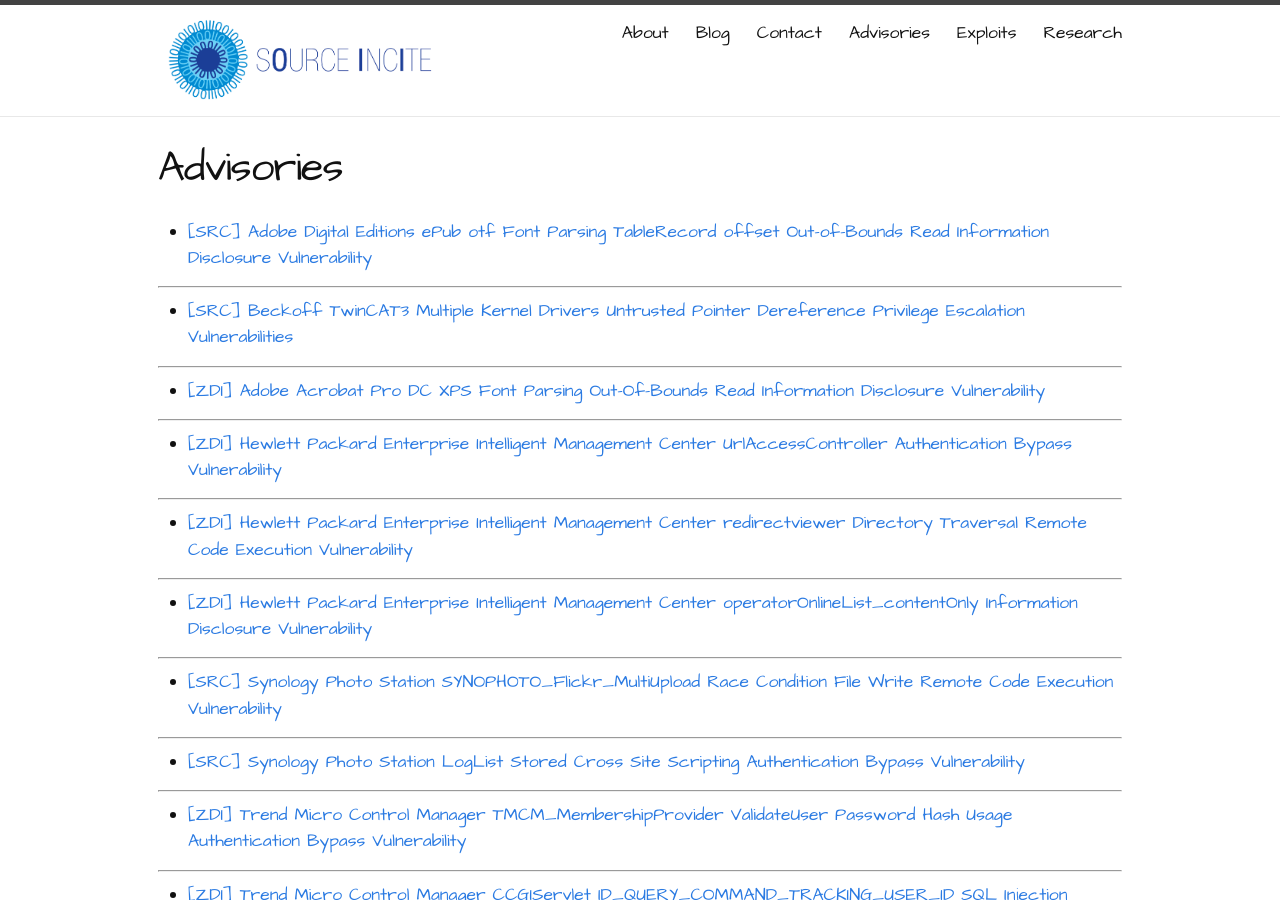
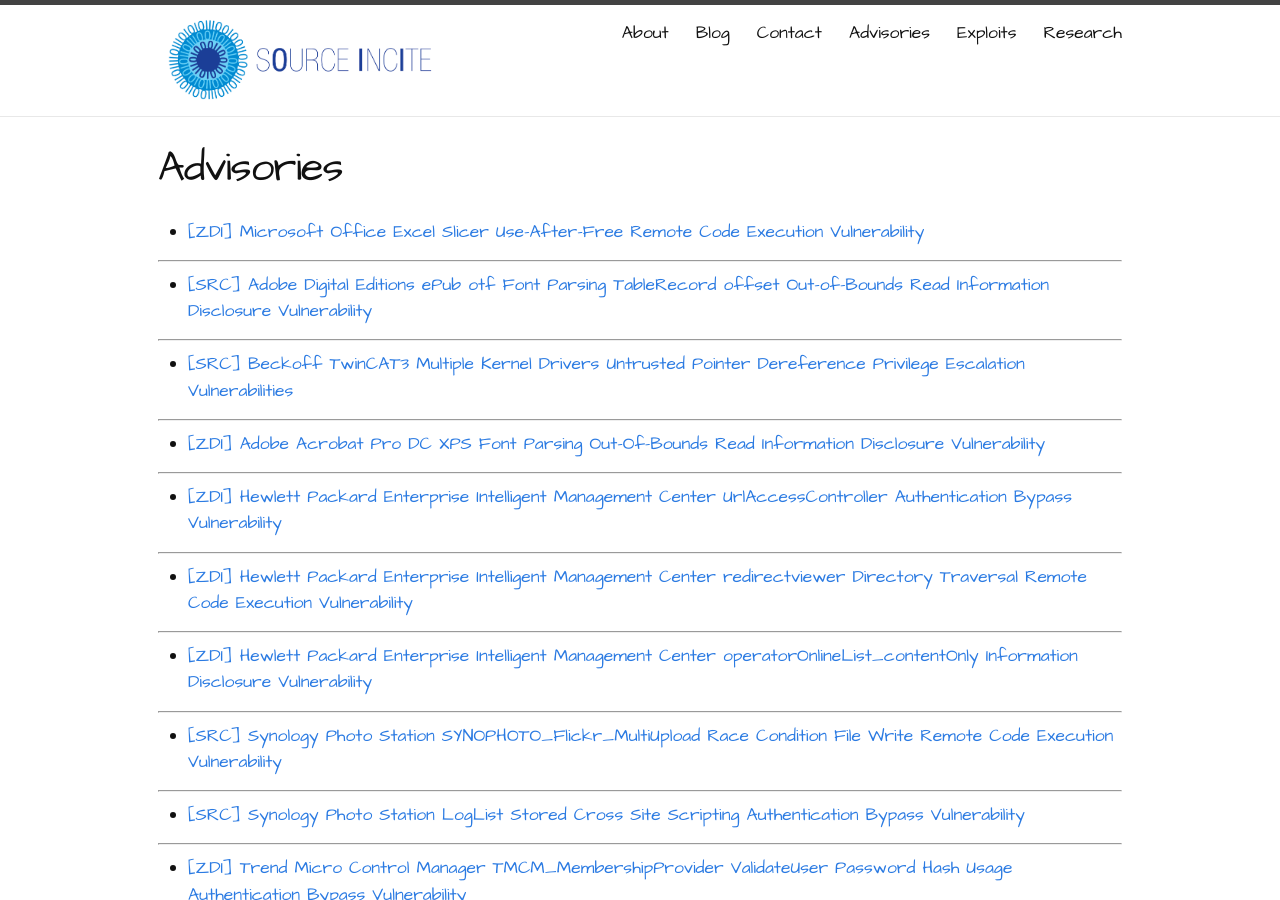
Before and after one commit to sourceincite/sourceincite.github.io, a Jekyll site: the page built from advisories/index.md, in a window 1280 px wide and 900 px high. Built offline with Jekyll 4.4.1, drawn with Linux system fonts in a browser that asks for light colours.

Commit message:
added slicer vuln

```diff
--- a/advisories/index.md
+++ b/advisories/index.md
@@ -4,6 +4,10 @@
 permalink: /advisories/
 ---
 
+* [[ZDI] Microsoft Office Excel Slicer Use-After-Free Remote Code Execution Vulnerability](https://www.zerodayinitiative.com/advisories/ZDI-18-292/)
+
+---
+
 * [[SRC] Adobe Digital Editions ePub otf Font Parsing TableRecord offset Out-of-Bounds Read Information Disclosure Vulnerability](src-2018-0008)
 
 ---
```
